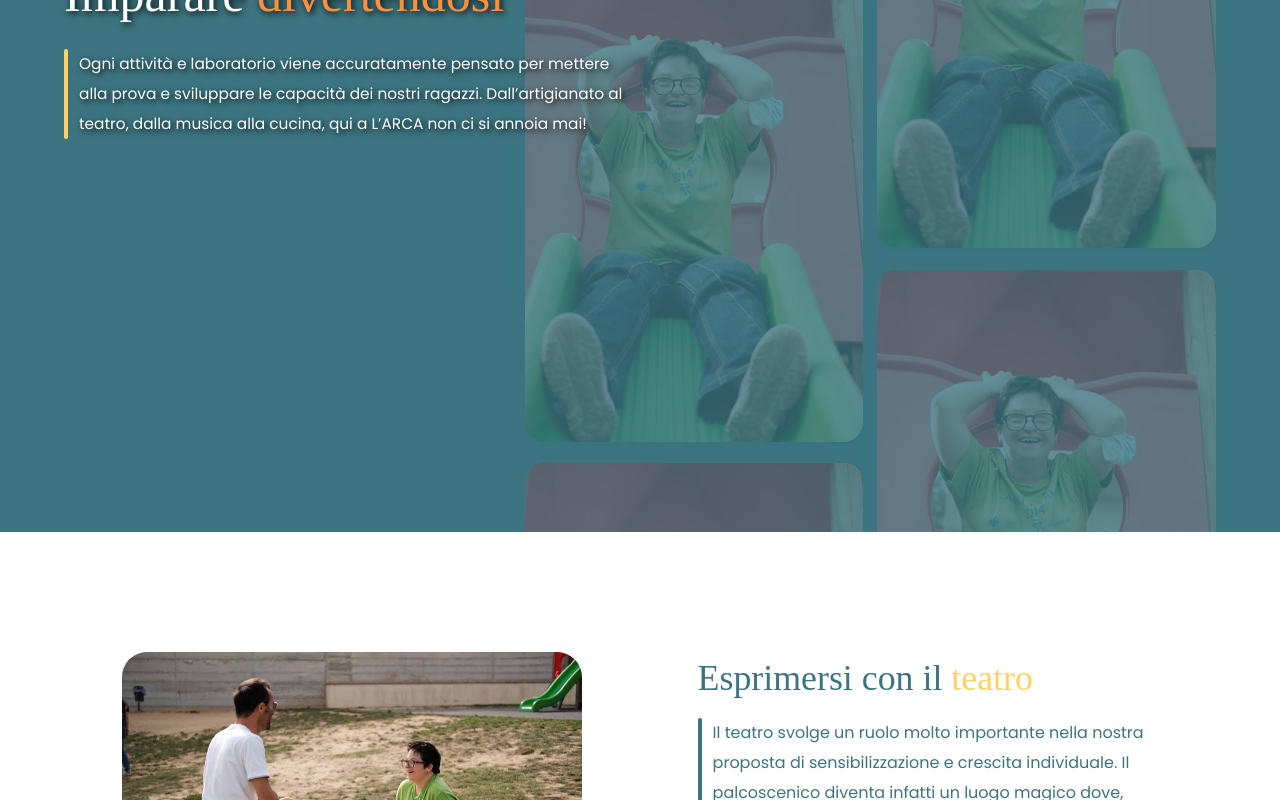
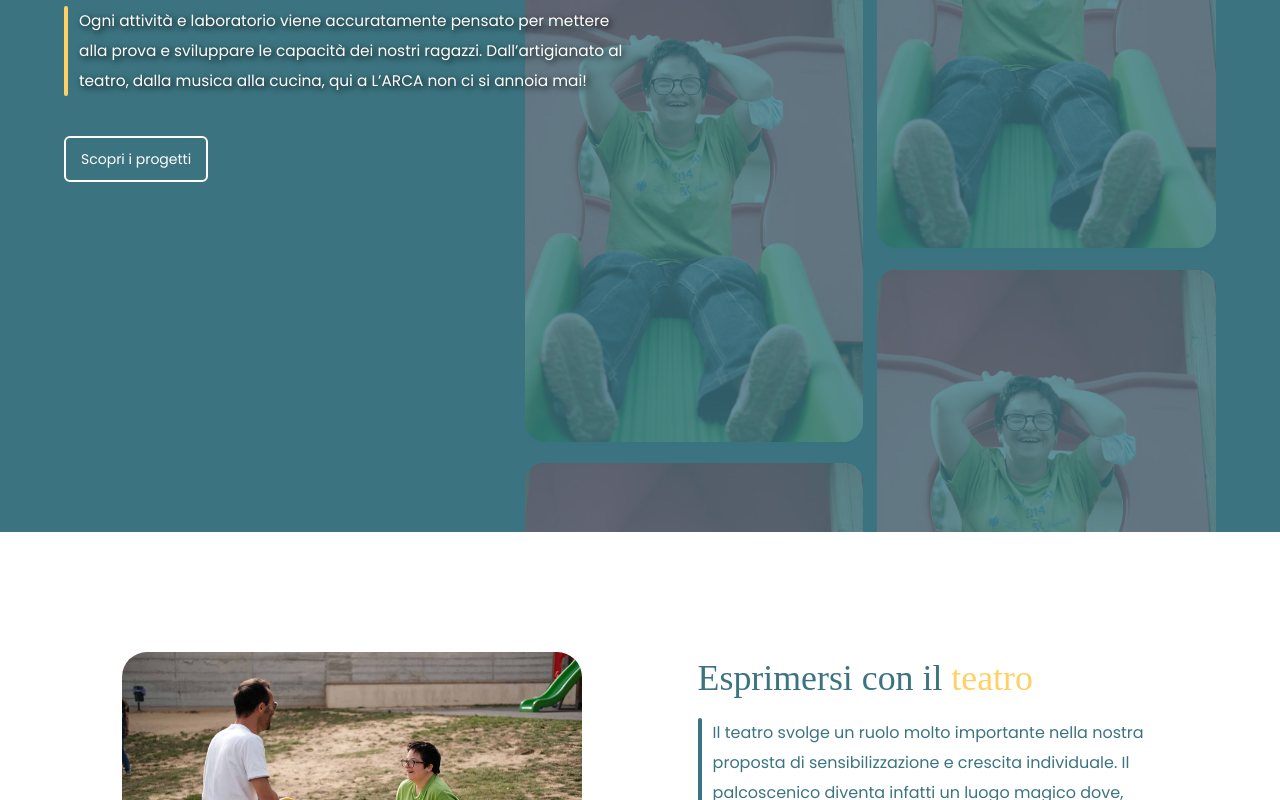
Before and after one commit to vitodigrigoli/nextjs-md-blog-with-transition, a Next.js app: page / in a window 1280 px wide. Shown: the part 1700-2500 px from the top of the page. Built offline with nearby package versions, Linux system fonts and the light colour scheme; a web font is replaced by a local one.

Commit message:
change animation

```diff
--- a/components/Button.js
+++ b/components/Button.js
@@ -1,9 +1,9 @@
 import Link from 'next/link'
 
-export default function Button({text, link, isLight}){
+export default function Button({text, link, isLight, isWhite}){
 	return(
 		<Link href={link}>
-			<a className={`button ${isLight? 'button--light' : ''}`}>{text}</a>
+			<a className={`button ${isLight? 'button--light' : ''} ${isWhite? 'button--white' : ''} `}>{text}</a>
 		</Link>
 	)
 }
--- a/components/VerticalSlider.js
+++ b/components/VerticalSlider.js
@@ -3,10 +3,13 @@ import Image from "next/image";
 import { gsap } from "gsap/dist/gsap";
 import { ScrollTrigger } from "gsap/dist/ScrollTrigger";
 import {useEffect, useRef,} from "react";
+import Button from "./Button";
 
 
 gsap.registerPlugin(ScrollTrigger);
 gsap.defaults({ease: "none", duration: 3})
+
+
 export default function VerticalSlider({title, text, withButton}){
 
 	let col_up = useRef(null)
@@ -35,6 +38,9 @@ export default function VerticalSlider({title, text, withButton}){
 				<div className="v-slider__text">
 					<h2 dangerouslySetInnerHTML={ {__html: title}}/>
 					<p className='dash dash--yellow'>{text}</p>
+					{
+						withButton &&	<Button text="Scopri i progetti" link="/" isWhite/>
+					}
 				</div>
 				<div className="v-slider__images">
 
--- a/lib/animations.ts
+++ b/lib/animations.ts
@@ -51,7 +51,7 @@ const fadeBack = {
   variants: {
     initial: {
       opacity: 0,
-      scale: 0.4
+      scale: 1
     },
     animate: {
       opacity: 1,
@@ -59,11 +59,11 @@ const fadeBack = {
     },
     exit: {
       opacity: 0,
-      scale: 0.4
+      scale: 1
     }
   },
   transition: {
-    duration: 0.7
+    duration: 0.4
   }
 };
 
--- a/pages/_app.tsx
+++ b/pages/_app.tsx
@@ -10,7 +10,7 @@ import "../styles/globals.css"
 function MyApp({ Component, pageProps, router }: AppProps) {
   const anim_type = 2;
   const animation = animations[anim_type];
-  const exitBefore = false;
+  const exitBefore = true;
 
   console.log('exit before ',exitBefore)
   return (
@@ -19,7 +19,7 @@ function MyApp({ Component, pageProps, router }: AppProps) {
         <Navbar />
       </div>
       <LazyMotion features={domAnimation}>
-        <AnimatePresence exitBeforeEnter={!exitBefore} >
+        <AnimatePresence exitBeforeEnter={exitBefore} >
           <m.div
             key={router.route.concat(animation.name)}
             className="page-wrap"
--- a/pages/index.js
+++ b/pages/index.js
@@ -95,7 +95,6 @@ export default function Index() {
 			<Focuses title={focuses.title}  focuses={focuses.list}/>
 			<VerticalSlider title={verticalSliderText_2.title} text={verticalSliderText_2.text} withButton />
 			<Banner title={bannerText_2.title} text={bannerText_2.text} withButton />
-
 		</>
 	);
 }
--- a/styles/globals.css
+++ b/styles/globals.css
@@ -70,9 +70,12 @@ hr{display: block; width: 80%; position: relative; margin: 30px auto; height: 2p
 /* Button
 ------------------------------------------------------------------------- */
 .button{display: inline-block; background-color: var(--blue); padding: 13px 15px; border-radius: 6px; color: white; font-size: 14px;transition: 0.3s; margin-top: 5vh;}
+
 .button--light{ border: 2px solid var(--blue); background-color: transparent; color: var(--blue); }
 .button--light:hover{background-color: var(--blue); color: white;}
 
+.button--white{ border: 2px solid white; background-color: transparent; color: white; text-shadow: none }
+.button--white:hover{background-color: white; color: var(--blue);}
 
 /* Navbar
 ------------------------------------------------------------------------- */
```
